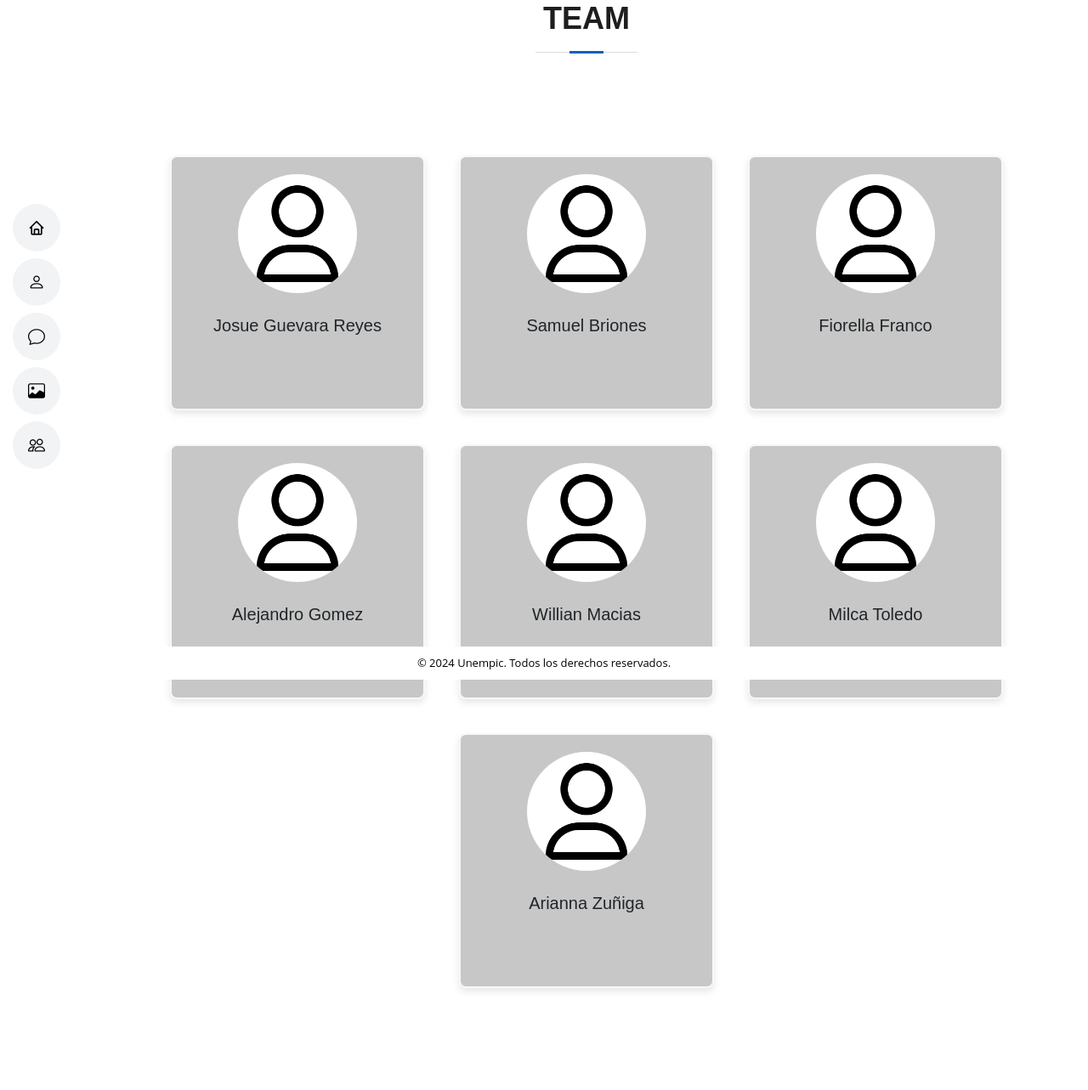
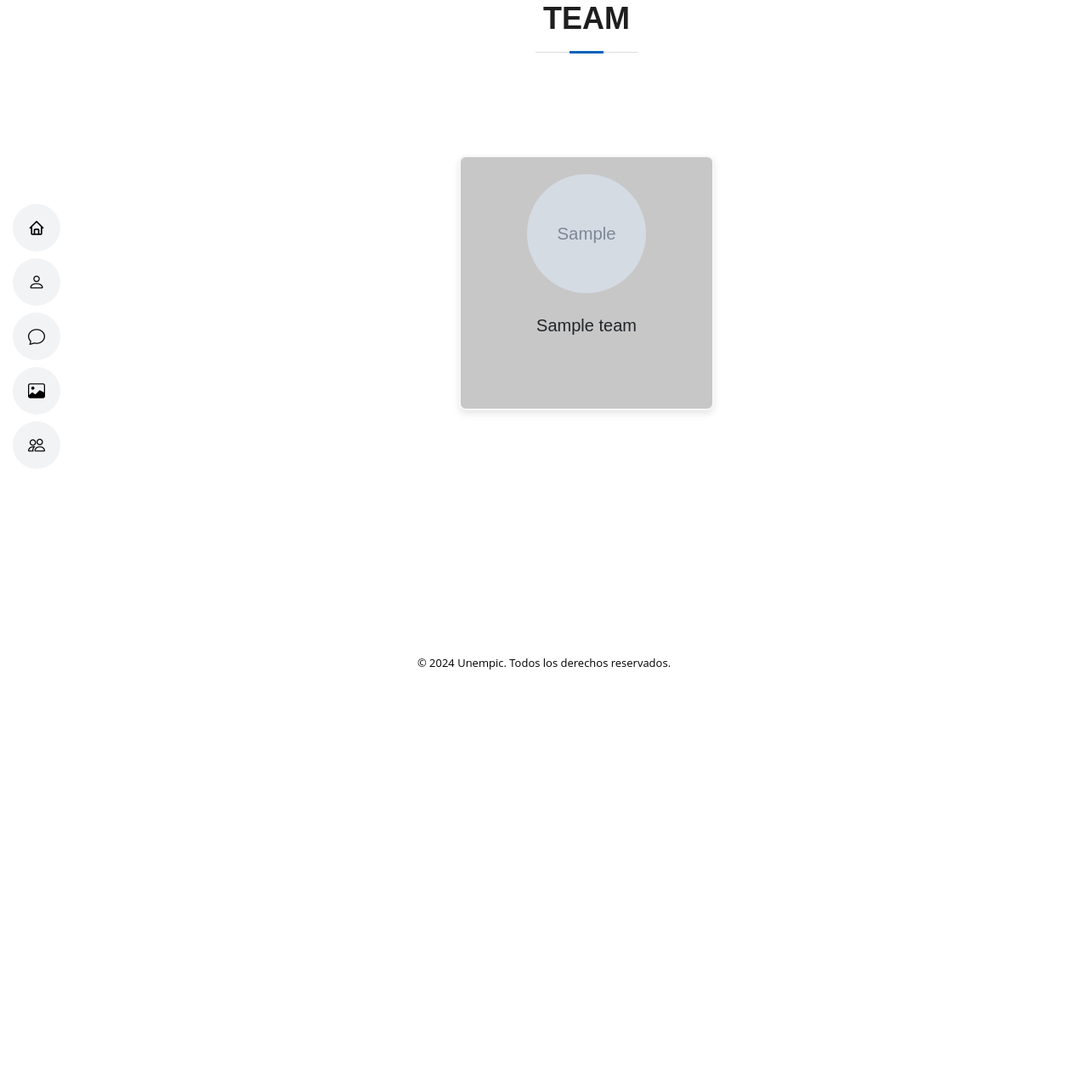
Before and after one commit to alejandg1/Proyect_Unemi, a Django app: template templates/index/team.html in a window 1280 px wide. Shown: the whole page at 85% size. After the commit the page ends 788 px from the top, so only its background shows below. Run offline with Django 3.2, Linux system fonts and the light colour scheme; the template is opened without the code that fills it: values that come from a table or form of the project are taken from there, others are empty; a user stored in the database is signed in; tables that the repository leaves empty hold one stand-in row (values such as "Sample post"); grey boxes marked "Sample" are stand-in pictures; some libraries are stand-ins or nearby versions.

Commit message:
fix: team view and login

```diff
--- a/apps/core/admin.py
+++ b/apps/core/admin.py
@@ -1,6 +1,6 @@
 from django.contrib import admin
 from django.contrib.contenttypes.models import ContentType
-from apps.core.models import Teacher, Research, Projects, Articles, GeneratedImage
+from apps.core.models import Teacher, Research, Projects, Articles, GeneratedImage, Team
 # Register your models here.
 
 admin.site.register(ContentType)
@@ -9,3 +9,4 @@ admin.site.register(Research)
 admin.site.register(Projects)
 admin.site.register(Articles)
 admin.site.register(GeneratedImage)
+admin.site.register(Team)
--- a/apps/core/forms.py
+++ b/apps/core/forms.py
@@ -1,8 +1,9 @@
 from apps.core.models import User
+from django.contrib.auth.forms import AuthenticationForm
 from django import forms
 
 
-class LoginForm(forms.ModelForm):
+class LoginForm(AuthenticationForm):
     class Meta:
         model = User
-        fields = ['username', 'email', 'password']
+        fields = ['username', 'password']
--- a/apps/core/models.py
+++ b/apps/core/models.py
@@ -1,3 +1,4 @@
+from typing import Any
 from django.contrib.auth.models import AbstractUser
 from django.db import models
 
@@ -51,6 +52,13 @@ class Teacher(models.Model):
             'cv': self.cv.url if self.cv else None
         }
 
+    def delete(self, *args, **kwargs):
+
+        if self.img:
+            self.img.delete(save=False)
+
+        super(Teacher, self).delete(*args, **kwargs)
+
 
 class Articles(models.Model):
     teacher = models.ForeignKey(Teacher, on_delete=models.CASCADE)
@@ -98,3 +106,18 @@ class Research(models.Model):
             'teacher_id': self.teacher.id,
             'research_name': self.research_name
         }
+
+class Team(models.Model):
+    name = models.CharField(max_length=100, blank=False, null= False)
+    img = models.ImageField(upload_to='team/')
+    description = models.TextField(null= True)
+
+    def delete(self, *args, **kwargs):
+
+        if self.img:
+            self.img.delete(save=False)
+
+        super(Team, self).delete(*args, **kwargs)
+
+    def __str__(self):
+        return self.name
--- a/templates/index/team.html
+++ b/templates/index/team.html
@@ -9,102 +9,33 @@
 
 
 <div class="card-container">
+    {% for person in team %}
+
     <div class="card">
         <div class="card-front">
-            <img src="{% static 'assets/img/fotop.jpg' %}" class="card-img-top" alt="Foto de perfil">
+            <img src="{{person.img.url}}" class="card-img-top" alt="Foto de perfil">
             <div class="card-body">
-                <h5 class="card-title">Josue Guevara Reyes</h5>
+                <h5 class="card-title">{{person.name}}</h5>
             </div>
         </div>
         <div class="card-back">
             <div class="card-body">
-                <p>nsnsns</p>
+                {% if person.description %}
+                <p>{{person.description}}</p>
+                {% else %}
+                <p>Sin descripción</p>
+                {% endif %}
             </div>
         </div>
     </div>
 
-    <div class="card">
-        <div class="card-front">
-            <img src="{% static 'assets/img/fotop.jpg' %}" class="card-img-top" alt="Foto de perfil">
-            <div class="card-body">
-                <h5 class="card-title">Samuel Briones</h5>
-            </div>
-        </div>
-        <div class="card-back">
-            <div class="card-body">
-                <p>Más detalles sobre la persona</p>
-            </div>
-        </div>
-    </div>
+    {% empty %}
 
-    <div class="card">
-        <div class="card-front">
-            <img src="{% static 'assets/img/fotop.jpg' %}" class="card-img-top" alt="Foto de perfil">
-            <div class="card-body">
-                <h5 class="card-title">Fiorella Franco</h5>
-            </div>
-        </div>
-        <div class="card-back">
-            <div class="card-body">
-                <p>nsnsns</p>
-            </div>
-        </div>
-    </div>
+          <div class="col-md-12 text-center">
+            <h3>No hay perfiles disponibles</h3>
+          </div>
 
-    <div class="card">
-        <div class="card-front">
-            <img src="{% static 'assets/img/fotop.jpg' %}" class="card-img-top" alt="Foto de perfil">
-            <div class="card-body">
-                <h5 class="card-title">Alejandro Gomez</h5>
-            </div>
-        </div>
-        <div class="card-back">
-            <div class="card-body">
-                <p>nsnsns</p>
-            </div>
-        </div>
-    </div>
+    {% endfor %}
 
-    <div class="card">
-        <div class="card-front">
-            <img src="{% static 'assets/img/fotop.jpg' %}" class="card-img-top" alt="Foto de perfil">
-            <div class="card-body">
-                <h5 class="card-title">Willian Macias</h5>
-            </div>
-        </div>
-        <div class="card-back">
-            <div class="card-body">
-                <p>nsnsns</p>
-            </div>
-        </div>
-    </div>
-
-    <div class="card">
-        <div class="card-front">
-            <img src="{% static 'assets/img/fotop.jpg' %}" class="card-img-top" alt="Foto de perfil">
-            <div class="card-body">
-                <h5 class="card-title">Milca Toledo</h5>
-            </div>
-        </div>
-        <div class="card-back">
-            <div class="card-body">
-                <p>nsnsns</p>
-            </div>
-        </div>
-    </div>
-
-    <div class="card">
-        <div class="card-front">
-            <img src="{% static 'assets/img/fotop.jpg' %}" class="card-img-top" alt="Foto de perfil">
-            <div class="card-body">
-                <h5 class="card-title">Arianna Zuñiga</h5>
-            </div>
-        </div>
-        <div class="card-back">
-            <div class="card-body">
-                <p>nsnsns</p>
-            </div>
-        </div>
-    </div>
 </div>
 {% endblock content %}
```
Also changed, not shown: apps/core/views/logs.py (+6 -3 lines), apps/core/views/team.py (+7 -1 lines), templates/index/login.html (+3 -5 lines), apps/core/migrations/0002_team.py (added).
